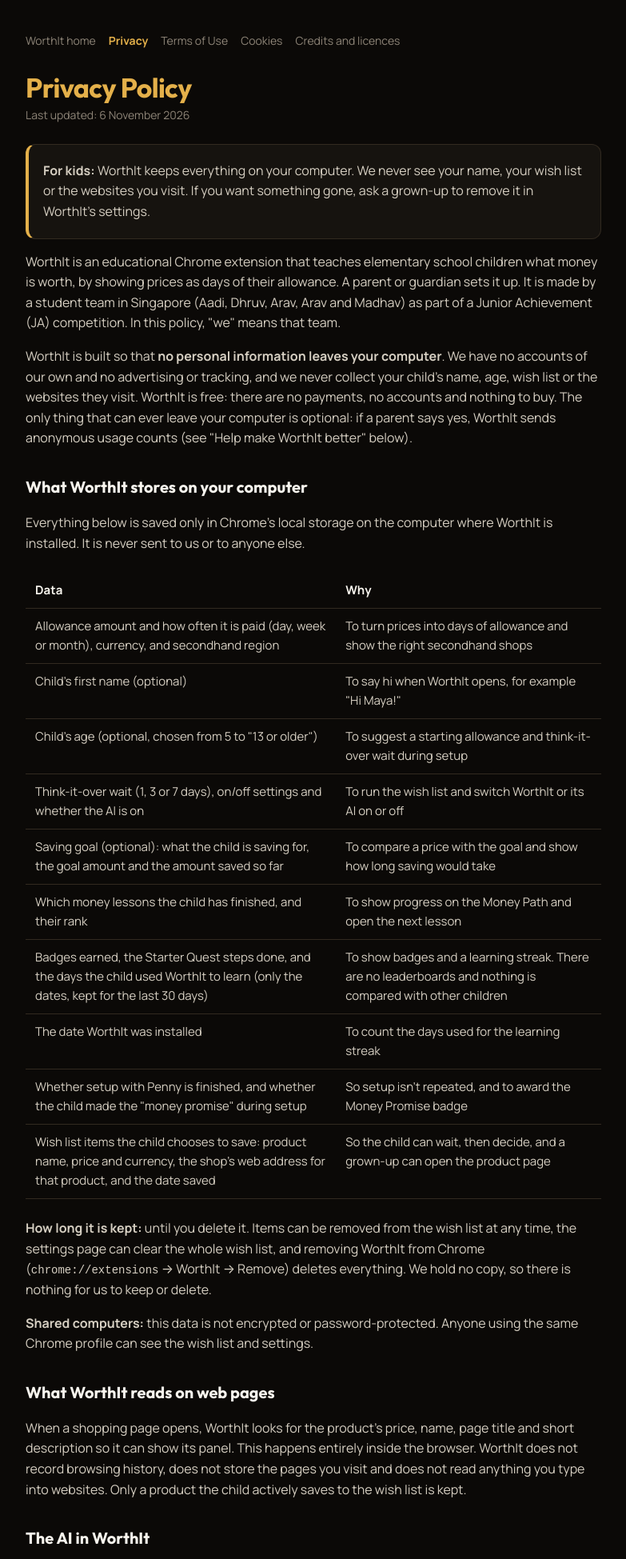
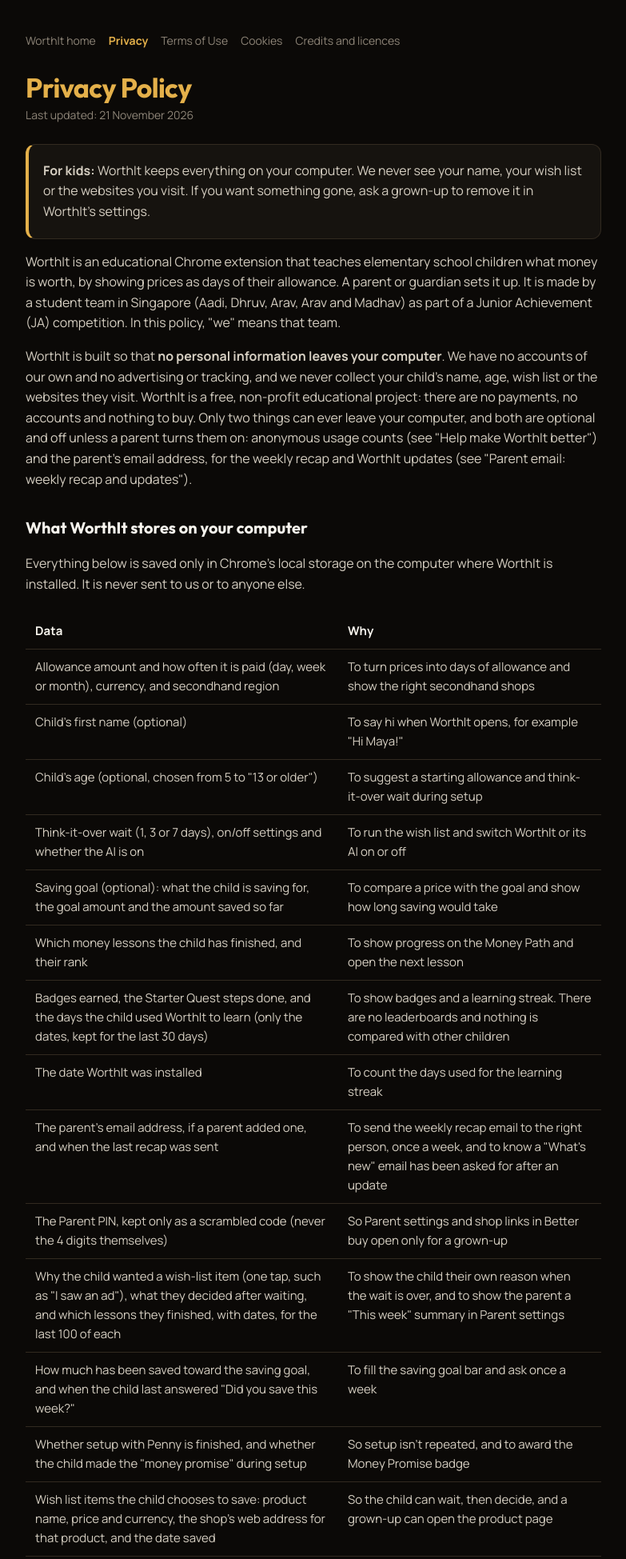
Before and after one commit to AadiIsTheBest/worthit-app, a plain HTML site: page privacy.html in a window 1280 px wide. Shown: the top 1949 px of the page at 80% size, without its empty margins (248-1031 px from the left). Drawn offline with Linux system fonts and the light colour scheme.

Commit message:
Privacy policy: parent email for weekly recap and WorthIt updates

```diff
--- a/privacy.html
+++ b/privacy.html
@@ -32,14 +32,14 @@
 <main>
   <nav aria-label="WorthIt legal pages"><a href="./">WorthIt home</a><a href="privacy.html" aria-current="page">Privacy</a><a href="terms.html">Terms of Use</a><a href="cookies.html">Cookies</a><a href="credits.html">Credits and licences</a></nav>
   <h1>Privacy Policy</h1>
-  <p class="date">Last updated: 6 November 2026</p>
+  <p class="date">Last updated: 21 November 2026</p>
 
   <div class="kids">
     <p><strong>For kids:</strong> WorthIt keeps everything on your computer. We never see your name, your wish list or the websites you visit. If you want something gone, ask a grown-up to remove it in WorthIt's settings.</p>
   </div>
 
   <p>WorthIt is an educational Chrome extension that teaches elementary school children what money is worth, by showing prices as days of their allowance. A parent or guardian sets it up. It is made by a student team in Singapore (Aadi, Dhruv, Arav, Arav and Madhav) as part of a Junior Achievement (JA) competition. In this policy, "we" means that team.</p>
-  <p>WorthIt is built so that <strong>no personal information leaves your computer</strong>. We have no accounts of our own and no advertising or tracking, and we never collect your child's name, age, wish list or the websites they visit. WorthIt is free: there are no payments, no accounts and nothing to buy. The only thing that can ever leave your computer is optional: if a parent says yes, WorthIt sends anonymous usage counts (see "Help make WorthIt better" below).</p>
+  <p>WorthIt is built so that <strong>no personal information leaves your computer</strong>. We have no accounts of our own and no advertising or tracking, and we never collect your child's name, age, wish list or the websites they visit. WorthIt is a free, non-profit educational project: there are no payments, no accounts and nothing to buy. Only two things can ever leave your computer, and both are optional and off unless a parent turns them on: anonymous usage counts (see "Help make WorthIt better") and the parent's email address, for the weekly recap and WorthIt updates (see "Parent email: weekly recap and updates").</p>
 
   <h2>What WorthIt stores on your computer</h2>
   <p>Everything below is saved only in Chrome's local storage on the computer where WorthIt is installed. It is never sent to us or to anyone else.</p>
@@ -54,6 +54,10 @@
     <tr><td>Which money lessons the child has finished, and their rank</td><td>To show progress on the Money Path and open the next lesson</td></tr>
     <tr><td>Badges earned, the Starter Quest steps done, and the days the child used WorthIt to learn (only the dates, kept for the last 30 days)</td><td>To show badges and a learning streak. There are no leaderboards and nothing is compared with other children</td></tr>
     <tr><td>The date WorthIt was installed</td><td>To count the days used for the learning streak</td></tr>
+    <tr><td>The parent's email address, if a parent added one, and when the last recap was sent</td><td>To send the weekly recap email to the right person, once a week, and to know a "What's new" email has been asked for after an update</td></tr>
+    <tr><td>The Parent PIN, kept only as a scrambled code (never the 4 digits themselves)</td><td>So Parent settings and shop links in Better buy open only for a grown-up</td></tr>
+    <tr><td>Why the child wanted a wish-list item (one tap, such as "I saw an ad"), what they decided after waiting, and which lessons they finished, with dates, for the last 100 of each</td><td>To show the child their own reason when the wait is over, and to show the parent a "This week" summary in Parent settings</td></tr>
+    <tr><td>How much has been saved toward the saving goal, and when the child last answered "Did you save this week?"</td><td>To fill the saving goal bar and ask once a week</td></tr>
     <tr><td>Whether setup with Penny is finished, and whether the child made the "money promise" during setup</td><td>So setup isn't repeated, and to award the Money Promise badge</td></tr>
     <tr><td>Wish list items the child chooses to save: product name, price and currency, the shop's web address for that product, and the date saved</td><td>So the child can wait, then decide, and a grown-up can open the product page</td></tr>
   </table>
@@ -97,7 +101,11 @@
   <p>The use of information received from Google APIs will adhere to the Chrome Web Store User Data Policy, including the Limited Use requirements. WorthIt uses only the <code>storage</code> permission, to save the settings and wish list listed above on your computer.</p>
 
   <h2>Payments</h2>
-  <p>WorthIt is free. It has no payments, no subscriptions and no accounts, and it never asks for an email address or card details. If paid plans are ever added, this policy will be updated first and nothing will be charged without a parent choosing it.</p>
+  <p>WorthIt is free. It has no payments, no subscriptions and no accounts, and it never asks for card details. The only email it asks for is the optional parent email described below. If paid plans are ever added, this policy will be updated first and nothing will be charged without a parent choosing it.</p>
+
+  <h2>Parent email: weekly recap and updates (optional)</h2>
+  <p>During setup, or later in Parent settings, a parent can add their email address. It is used for two things only: a weekly recap of their child's money lessons, and WorthIt update emails when something new arrives. WorthIt first emails a 6-digit code to that address, and nothing else is sent until the parent types the code in. After WorthIt updates on a family's computer, a parent who hasn't added an email is asked once, in Parent settings, whether they would like to. Once a week WorthIt then sends the recap details to a Google Apps Script run by the WorthIt team, which emails them to the parent straight away from the team's Gmail account. The recap contains: the child's first name (if one was given), the lessons finished that week, the names and prices of wish-list items with the one-tap reason the child chose (for example "I saw an ad"), which items were dropped or still wanted after waiting, and the saving goal and progress.</p>
+  <p>The recap itself is not stored by the WorthIt team: it is used to send that one email and then discarded. The confirmed email address is kept on a private list in the WorthIt team's Google account, together with the date it was confirmed, the WorthIt version and whether the parent wants update emails. It is used only to send the recap and WorthIt updates, is never shared or sold, and is never used for advertising. Every email has one-click links to stop update emails or to stop all WorthIt emails, and a parent can ask us to delete their address at any time (see "Changes and contact"). Because the email is sent through Google, Google processes it under its own <a href="https://policies.google.com/privacy">privacy policy</a>. The email address itself is kept on your computer so WorthIt knows where to send next week's recap. A parent can turn the recap or update emails off, or change the address, at any time in Parent settings, and every email explains how.</p>
 
   <h2>Help make WorthIt better (optional)</h2>
   <p>During setup, and at any time in Parent settings, a parent can choose to share anonymous usage counts. It is off unless a parent turns it on. If it is on, WorthIt sends a short message at most once a day containing: a random ID made on your computer (not linked to any name or email), the WorthIt version, and counts of how often features were used, such as price checks, lessons finished, Better buy and Save the Planet opens, wish list saves and badges earned. It never contains your child's name or age, what is on their wish list, the products or websites they look at, or your email.</p>
```
